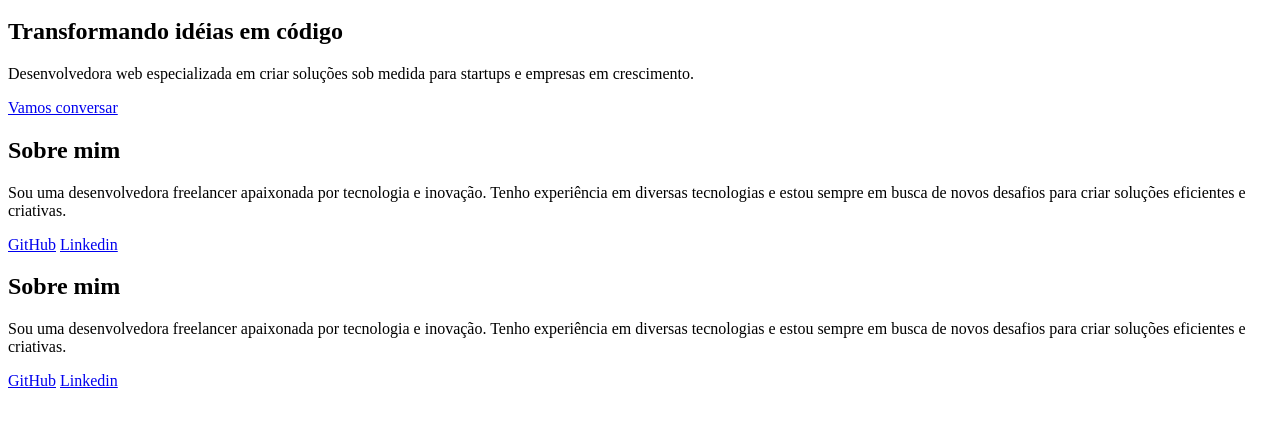
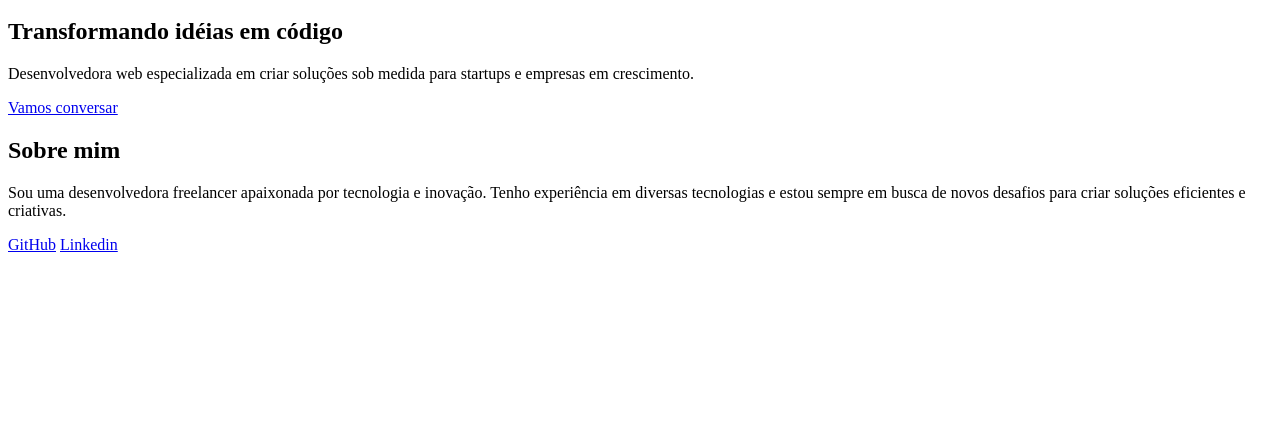
Before and after one commit to stephst10/pagina-profissional, a plain HTML site: page index.html in a window 1280 px wide. Shown: the part 188-612 px from the top of the page. Drawn offline with Linux system fonts and the light colour scheme.

Commit message:
páginas e links

```diff
--- a/index.html
+++ b/index.html
@@ -51,39 +51,3 @@
 </body>
 
 </html>
-
-
-
-
-
-
-
-
-
-
-
-
-
-
-
-
-
-
-
-
-
-
-    <!-- Sobre -->
-     <section id="sobre">
-        <div class="container">
-            <h2>Sobre mim</h2>
-            <p>Sou uma desenvolvedora freelancer apaixonada por tecnologia e inovação. Tenho experiência em diversas tecnologias e estou sempre em busca de novos desafios para criar soluções eficientes e criativas.</p>
-            <div class="social-links">
-                <a href="https://github.com/stephst10" target="_blank">GitHub</a>
-                <a href="https://br.linkedin.com/in/stephanie-steuernagel-tavares" target="_blank">Linkedin</a>
-            </div>
-        </div>
-     </section>
-</body>
-
-</html>
```
